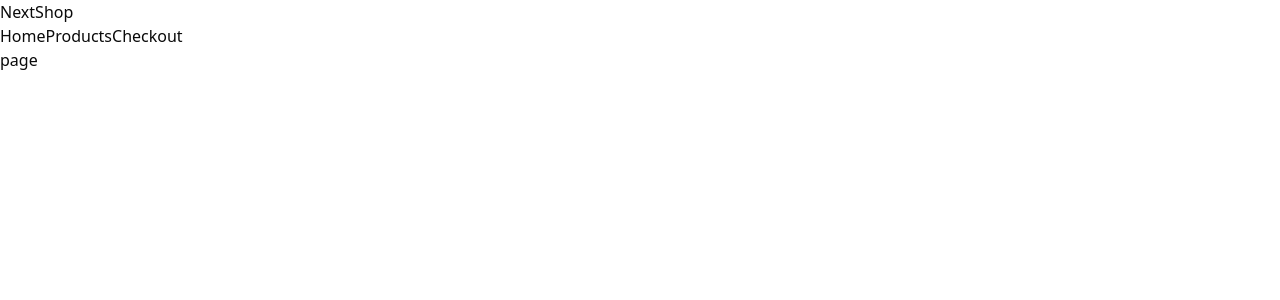
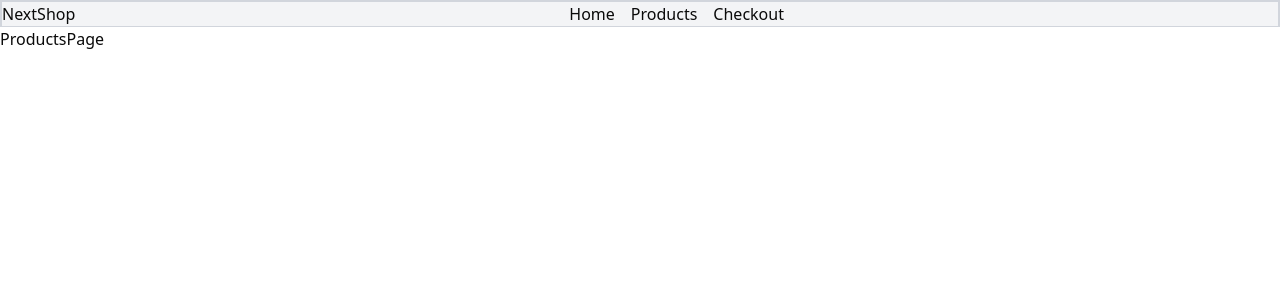
Before and after one commit to safariehsan/next-shop, a Next.js app: page /products in a window 1280 px wide. Shown: the top 300 px of the page. Built offline with nearby package versions, Linux system fonts and the light colour scheme.

Commit message:
some basic css

```diff
--- a/app/checkout/page.tsx
+++ b/app/checkout/page.tsx
@@ -1,7 +1,7 @@
 import React from "react";
 
-const page = () => {
-  return <div>page</div>;
+const CheckoutPage = () => {
+  return <div>CheckoutPage</div>;
 };
 
-export default page;
+export default CheckoutPage;
--- a/app/page.tsx
+++ b/app/page.tsx
@@ -1,3 +1,7 @@
 export default function Home() {
-  return <main>Home Page</main>;
+  return (
+    <main>
+      <h1 className="font-bold">Home Page</h1>
+    </main>
+  );
 }
--- a/app/products/page.tsx
+++ b/app/products/page.tsx
@@ -1,9 +1,7 @@
-import React from 'react'
+import React from "react";
 
-const page = () => {
-  return (
-    <div>page</div>
-  )
-}
+const ProductsPage = () => {
+  return <div>ProductsPage</div>;
+};
 
-export default page
+export default ProductsPage;
--- a/components/Navbar.tsx
+++ b/components/Navbar.tsx
@@ -3,15 +3,16 @@
 
 const Navbar = () => {
   return (
-    <nav>
+    <nav className="flex justify-between border-b border-2 border-gray-300 my-4 bg-gray-100">
       <div>
         <Link href="/">NextShop</Link>
       </div>
-      <div>
+      <div className="flex gap-4">
         <Link href="/">Home</Link>
         <Link href="/products">Products</Link>
         <Link href="/checkout">Checkout</Link>
       </div>
+      <div></div>
     </nav>
   );
 };
```
